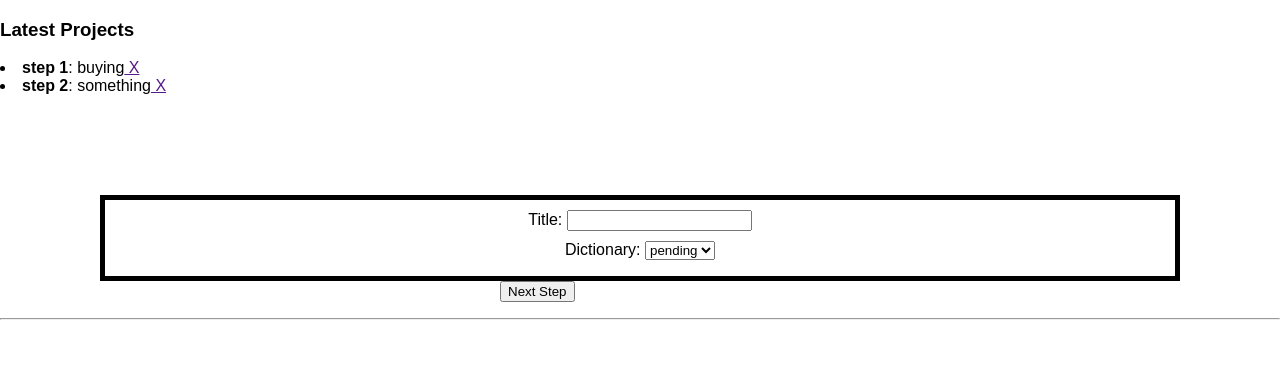
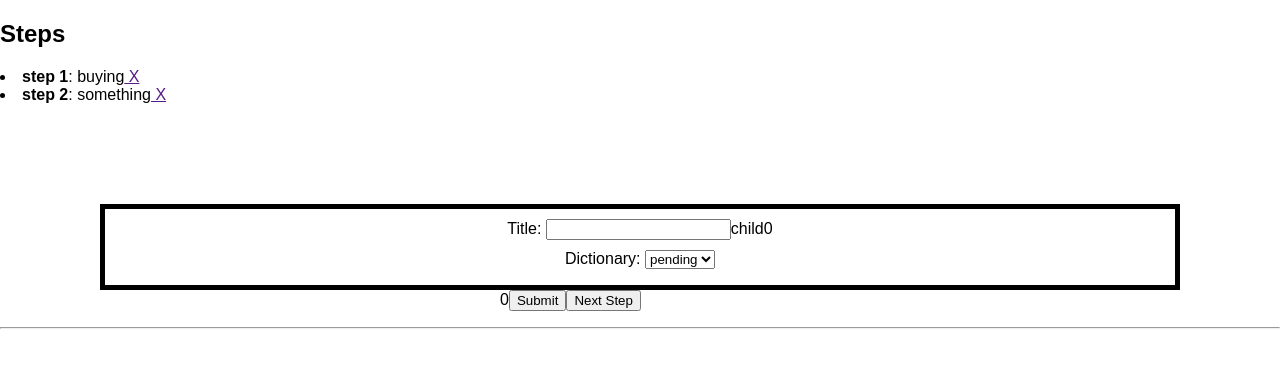
Before and after one commit to leoyangyuliang/Steps-to-Jason, a React (Create React App) app: page / in a window 1280 px wide. Shown: the top 368 px of the page. Built offline with nearby package versions, Linux system fonts and the light colour scheme.

Commit message:
BUG
遇到大BUG
可能的原因：
不能在render外设component ref

```diff
--- a/src/App.js
+++ b/src/App.js
@@ -23,8 +23,9 @@ class App extends Component {
           }]
   }
 }
-
-
+  handleUpdateProperties(properties){
+    this.setState({properties:properties});
+  }
 
 
   handleAddProject(project){
@@ -38,6 +39,7 @@ class App extends Component {
     let index = projects.findIndex(x => x.id === id);
     projects.splice(index, 1);
     this.setState({projects:projects});
+    this.refs.propertiesHolders.deleteLastProperty();
   }
 
 
@@ -46,7 +48,11 @@ class App extends Component {
     return (
       <div className="App">
         <Projects projects={this.state.projects} onDelete={this.handleDeleteProject.bind(this)} />
-        <PropertiesHolder addProject={this.handleAddProject.bind(this)}/>
+        <PropertiesHolder
+                ref="propertiesHolders"
+                addProject={this.handleAddProject.bind(this)}
+                updateProperties={this.handleUpdateProperties.bind(this)}
+                properties={this.state.properties}/>
         <hr />
       </div>
     );
--- a/src/Components/AddProject.js
+++ b/src/Components/AddProject.js
@@ -39,6 +39,7 @@ class AddProject extends Component {
           <div className = "TextInput">
             <label>Title: </label>
             <input type="text" ref="title" />
+            {this.props.index}
           </div>
           <div className = "dictionarySelection">
             <label>Dictionary: </label>
--- a/src/Components/Projects.js
+++ b/src/Components/Projects.js
@@ -18,7 +18,7 @@ class Projects extends Component {
     }
     return (
       <div className="Projects">
-        <h3>Latest Projects</h3>
+        <h2>Steps</h2>
         {projectItems}
       </div>
     );
--- a/src/Components/PropertiesHolder.js
+++ b/src/Components/PropertiesHolder.js
@@ -9,6 +9,7 @@ class PropertiesHolder extends Component {
     super();
     this.state = {
       dictionary: [],
+      properties:[]
     }
   }
 
@@ -21,21 +22,68 @@ class PropertiesHolder extends Component {
       "selling"
     ]
   });
+
   }
 
   handleAddProject1(project){
     this.props.addProject(project);
+    this.showNextProperty();
   }
 
+
   showNextProperty(){
-    console.log("yo");
+      let temp = this.props.properties;
+    if(this.refs["child"+temp.length].refs.title.value ==='')
+    {
+      alert('请输入something');
+    }
+    else{
+    if(this.props.properties)
+    {
+      let ref = "child"+(temp.length+1);
+      console.log(ref);
+      temp.push(<AddProject
+        ref={ref}
+        key={(temp.length+1)}   //the key is the index
+        index={ref}
+        addProject1={this.handleAddProject1}
+        dictionary ={this.state.dictionaryOption}
+        />);
+          console.log(temp.length);
+      this.props.updateProperties(temp);
+    }
   }
+}
+
+deleteLastProperty(){
+  let temp = this.state.properties;
+  temp.splice(temp.legnth,1);
+  this.setState({properties:temp});
+}
 
   render() {
+    let length = this.state.properties.length;
+    console.log(length);
+
     return (
       <div>
-        <AddProject ref="child1" addProject1={this.handleAddProject1.bind(this)} dictionary ={this.state.dictionaryOption}  />
-        <p className ="goNextButton"><button onClick = {()=>this.refs.child1.handleSubmit()}>Next Step</button></p>
+        <AddProject
+              ref="child0"
+              key="0"
+              index="child0"
+              addProject1={this.handleAddProject1.bind(this)}
+              dictionary ={this.state.dictionaryOption}
+        />
+
+        <p>
+        {this.props.properties}
+        </p>
+        <p className ="goNextButton">
+        {length}
+        <button onClick={()=>this.refs["child"+length].handleSubmit()}>Submit</button>
+        <button onClick={this.showNextProperty.bind(this)}>Next Step</button>
+        </p>
+
       </div>
     );
 
```
Also changed, not shown: 1 other file (tests, documents, lock files or other folders).
